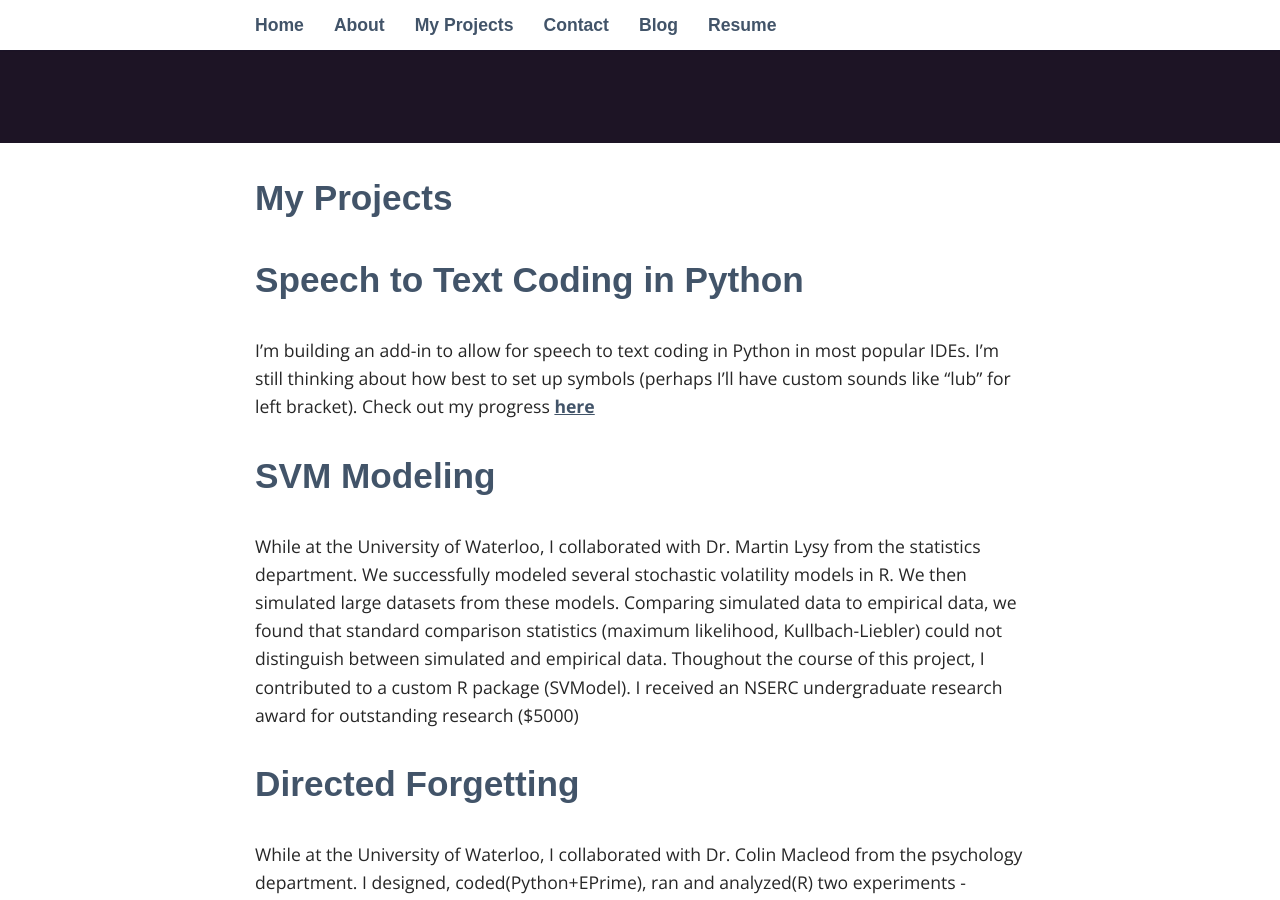
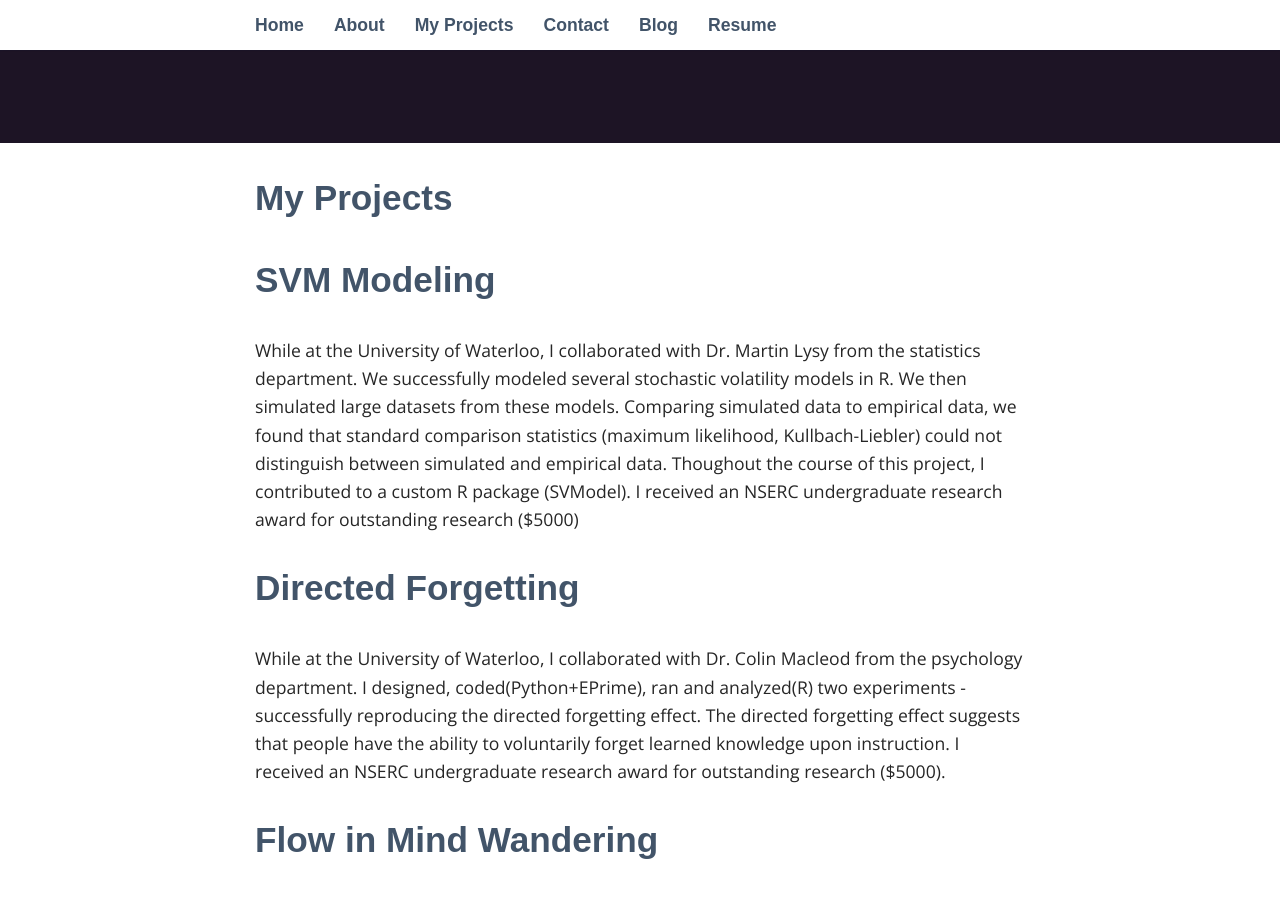
Before and after one commit to arnehuang/arnehuang.github-io, a Jekyll site: the page built from _pages/03_projects.md, in a window 1280 px wide and 900 px high, scrolled down 357 px. Built offline with Jekyll 4.4.1, drawn with Linux system fonts in a browser that asks for light colours; some web fonts are replaced.

Commit message:
Update 03_projects.md

```diff
--- a/_pages/03_projects.md
+++ b/_pages/03_projects.md
@@ -3,8 +3,6 @@ layout: page
 title: My Projects
 permalink: /MyProjects/
 ---
-  <h2>Speech to Text Coding in Python</h2>
-  I'm building an add-in to allow for speech to text coding in Python in most popular IDEs. I'm still thinking about how best to set up symbols (perhaps I'll have custom sounds like "lub" for left bracket). Check out my progress <a href="https://github.com/arnehuang/echo">here</a>
 
   <h2>SVM Modeling</h2>
   While at the University of Waterloo, I collaborated with Dr. Martin Lysy from the statistics department. We successfully modeled several stochastic volatility models in R. We then simulated large datasets from these models. Comparing simulated data to empirical data, we found that standard comparison statistics (maximum likelihood, Kullbach-Liebler) could not distinguish between simulated and empirical data. Thoughout the course of this project, I contributed to a custom R package (SVModel). I received an NSERC undergraduate research award for outstanding research ($5000)
```
